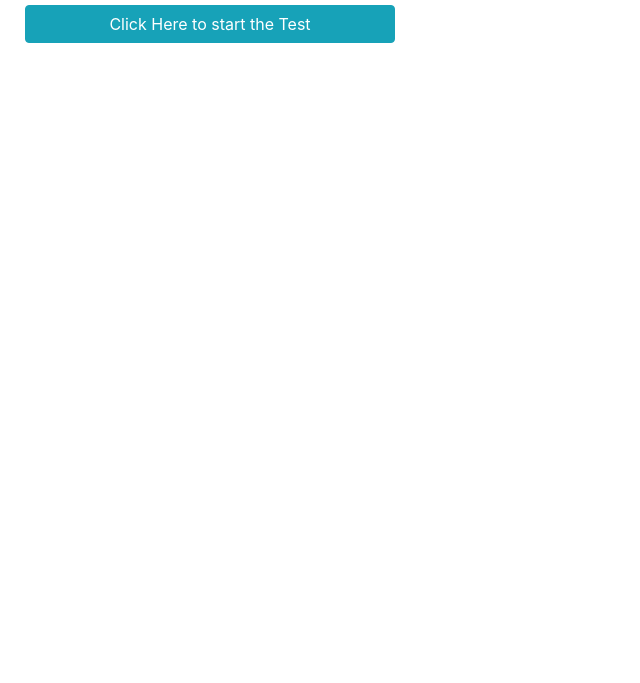
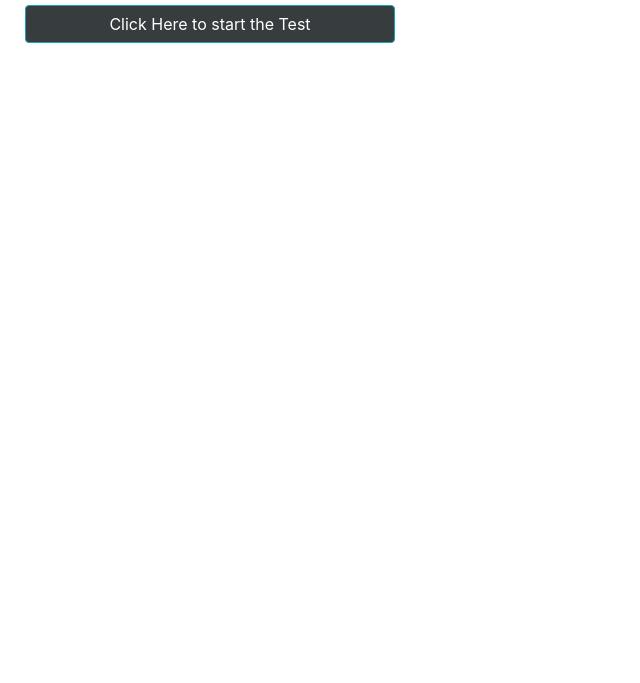
Before and after one commit to sjindal94/Reshape, a browser extension: page start.html in a window 1280 px wide. Shown: the part 117-800 px from the top of the page, without its empty margins (0-640 px from the left). Drawn offline with nearby package versions, Linux system fonts and the light colour scheme.

Commit message:
Try out high contrast color

```diff
--- a/start.html
+++ b/start.html
@@ -11,7 +11,7 @@
 <div class="container" style="width: 400px;display: flex;flex-direction: column;justify-content: center; margin: 10px">
     <h2 style="text-align: center">Reshape</h2>
     <h4 style="text-align: center">A tool which enables everyone to access the web equally</h4>
-    <button id="start" class="btn btn-info">Click Here to start the Test</button>
+    <button id="start" class="btn btn-info" style="background-color: #373D3F">Click Here to start the Test</button>
 </div>
 
 <script src="js/main.js"></script>
```
